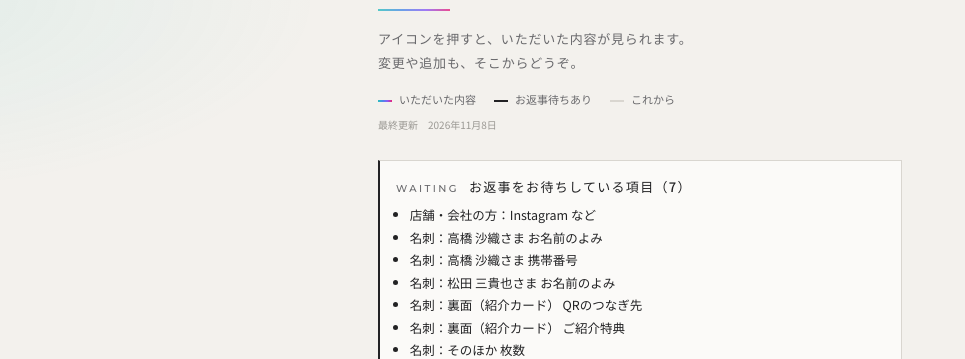
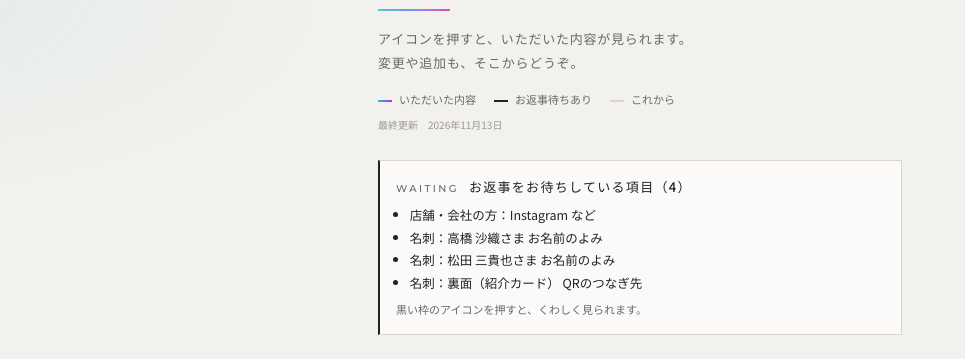
Before and after one commit to electrylab-lab/electrylab-lab.github.io, a plain HTML site: page c/lien-7k3m/index.html in a window 1280 px wide. Shown: the part 243-602 px from the top of the page, without its empty margins (0-965 px from the left). Drawn offline with nearby package versions, Linux system fonts and the light colour scheme.

Commit message:
Lien page: reflect 11/13 answers (design, numbers, quantities, referral)
Co-Authored-By: Claude Opus 5.5 <noreply@anthropic.com>
Claude-Session: https://claude.ai/code/session_017eu63JReczFZ6yobCcqMAS

```diff
--- a/c/lien-7k3m/index.html
+++ b/c/lien-7k3m/index.html
@@ -108,7 +108,7 @@ footer a{color:var(--sub);text-decoration:none;letter-spacing:.1em}
 // Lien 様専用。内容を更新したら UPDATED と ITEMS を書き換える。
 // 状態: done=済 / ask=お返事待ちあり / todo=これから（押すとフォームへ） / later=あとで
 // 個人の携帯番号は公開ページのため下4桁だけ表示する。
-const UPDATED='2026年11月8日';
+const UPDATED='2026年11月13日';
 const NAME='Treatment Salon Lien';
 const ITEMS=[
  {k:'shop',t:'店舗・会社の方',ic:'shop',big:true,u:'https://tally.so/r/X5xyyO',s:'ask',rows:[
@@ -121,23 +121,25 @@ const ITEMS=[
  ]},
  {k:'person',t:'個人の方',ic:'person',big:true,s:'none'},
  {k:'meishi',t:'名刺',ic:'meishi',u:'https://tally.so/r/7XR55L',s:'ask',groups:[
+   ['デザイン',[
+     ['決定','表＝横A／裏＝C（写真）'],
+   ]],
    ['高橋 沙織さま',[
      ['肩書','代表エステティシャン'],
      ['お名前のよみ','たかはし　さおり','ask','漢字（高／髙）とよみをご確認ください'],
-     ['携帯番号','080-****-1572','ask','個人の番号を名刺に載せてよいか'],
+     ['携帯番号','080-****-1572','','名刺に載せる'],
+     ['枚数','100枚'],
    ]],
    ['松田 三貴也さま',[
      ['肩書','オーナー（こころ整骨院）'],
      ['お名前のよみ','まつだ　みきや','ask'],
      ['携帯番号','080-****-3555'],
+     ['枚数','200枚'],
    ]],
    ['裏面（紹介カード）',[
      ['内容','サロンのロゴ・LINEのQR・ご紹介者のお名前欄'],
-     ['QRのつなぎ先','LINE公式アカウントのURL','ask','個人のLINEではなく、お店用の公式アカウントがおすすめです'],
-     ['ご紹介特典','紹介した方・された方の両方に特典','ask','特典の中身（○円OFF など）を教えてください'],
-   ]],
-   ['そのほか',[
-     ['枚数','','ask','おひとり100枚でよいか'],
+     ['QRのつなぎ先','お二人それぞれのLINE（いただいたQR）','ask','Lienの公式LINEがあれば、そちらもおすすめです'],
+     ['ご紹介特典','「ご紹介でおふたりに特典をご用意しています」','','内容は変わっていくため、カードには書かない'],
    ]],
  ]},
  {k:'logo',t:'ロゴ',ic:'logo',u:'https://tally.so/r/aOQoo9',s:'done',rows:[
```
